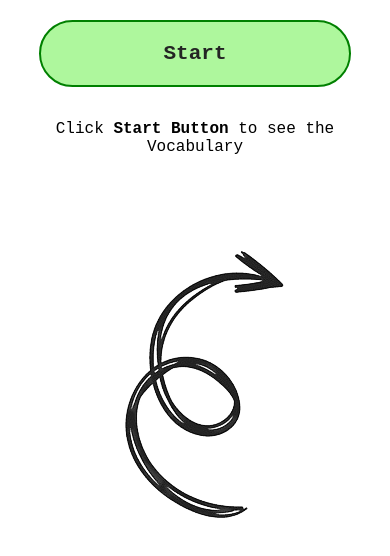
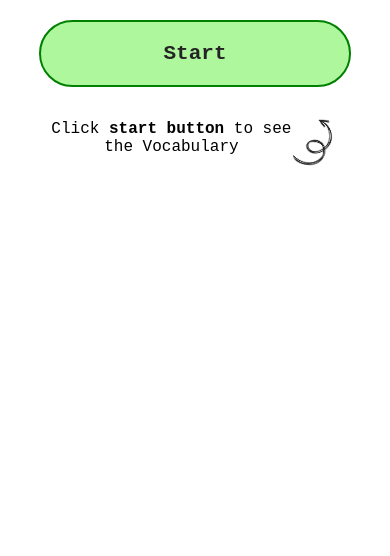
Before and after one commit to AbdullahAlAnasSaimon/japanese-n5, a plain HTML site: page index.html in a window 390 px wide. Drawn offline with Linux system fonts and the light colour scheme.

Commit message:
complete style

```diff
--- a/index.html
+++ b/index.html
@@ -13,9 +13,9 @@
       <button id="show" onclick="show()">Start</button>
       <button id="restart" onclick="reStart()">Restart</button>
     </div>
-    <div id="middle-text">
-      <p>Click <strong>Start Button</strong> to see the Vocabulary</p>
-      <img src="img/arrow.png" alt="arrow image">
+    <div id="middle-content">
+      <p class="middle-text">Click <strong>start button</strong> to see the Vocabulary</p>
+      <img class="arrow-top" src="img/arrow.png" alt="arrow image">
     </div>
     <div class="wrapper" id="wrapper">
       <div id="vocab"></div>
--- a/style.css
+++ b/style.css
@@ -54,8 +54,21 @@ body{
   font-family: 'Courier New', Courier, monospace;
 }
 
-#middle-text{
+#middle-content{
   text-align: center;
+  display: flex;
+  justify-content: center;
+}
+
+.middle-text{
+  text-align: center;
+  margin-top: 20px;
+}
+
+.arrow-top{
+  width: 80px;
+  height: 80px;
+  transform: scaleX(-1) rotate(-45deg);
 }
 
 @media only screen and (max-width: 767px) {
@@ -77,7 +90,11 @@ body{
     top: 0;
     backdrop-filter: blur(5px);
   }
-  #middle-text{
+  .middle-text{
     margin-top: 120px;
   }
+  .arrow-top{
+    margin-top: 100px;
+    margin-left: -20px;
+  }
 }
```
